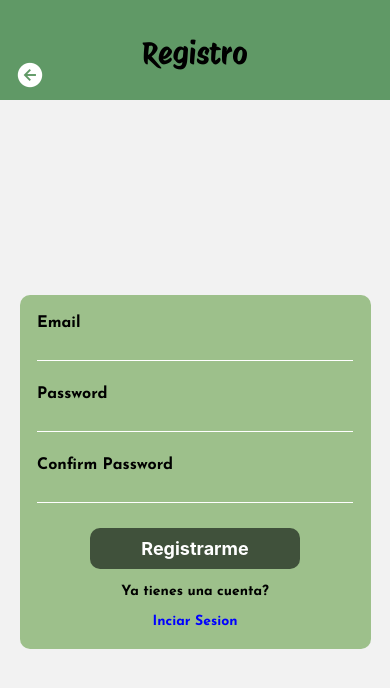
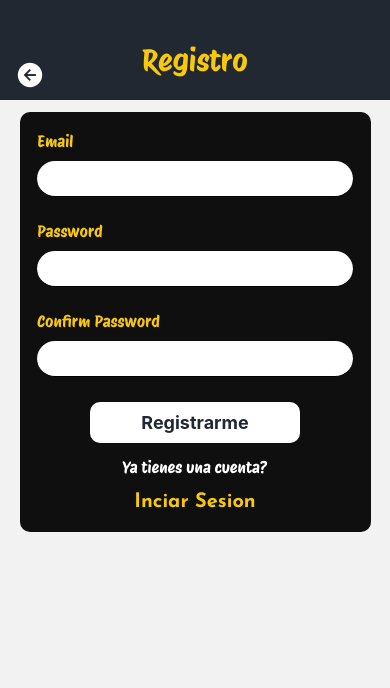
Before and after one commit to dmbruno/ReactNative-DiegoBruno, a React Native app: screen /Register in a window 390 px wide. Shown: the top 688 px of the page. Built offline with nearby package versions, Linux system fonts and the light colour scheme.

Commit message:
fix estilos

```diff
--- a/src/Components/CardCategory.js
+++ b/src/Components/CardCategory.js
@@ -21,7 +21,7 @@ export default CardCategory
 const styles = StyleSheet.create({
     container: {
         width: "80%",
-        backgroundColor: colors.green1,
+        backgroundColor: colors.NegroFondo,
         marginHorizontal: "10%",
         marginVertical: 10,
         padding: 20,
@@ -30,8 +30,9 @@ const styles = StyleSheet.create({
 
     },
     text: {
-        fontSize: 16,
-        fontFamily: Fonts.JosefinSansBold
+        fontSize: 22,
+        fontFamily: Fonts.ProtestRiotRegular,
+        color:colors.Letras
 
     }
 })
--- a/src/Components/Header.js
+++ b/src/Components/Header.js
@@ -22,7 +22,7 @@ export default Header;
 
 const styles = StyleSheet.create({
     container: {
-        backgroundColor: colors.green2,
+        backgroundColor: "#222831",
         height: 100,
         paddingTop: Platform.OS === "android" ? statusbar.currentHeight : 0,
         width: "100%",
@@ -36,7 +36,8 @@ const styles = StyleSheet.create({
     text: {
         fontSize: 30,
         fontFamily: Fonts.ProtestRiotRegular,
-        paddingTop: 5
+        paddingTop: 20,
+        color:colors.Letras
     },
     landscapeText:{
         fontSize:35,
--- a/src/Components/InputForm.js
+++ b/src/Components/InputForm.js
@@ -1,5 +1,6 @@
 import { StyleSheet, Text, View, TextInput } from 'react-native'
 import Fonts from '../utils/Global/fonts'
+import colors from '../utils/Global/Colors'
 
 const InputForm = ({label, value, onChangeText, isSecure}) => {
     return (
@@ -26,19 +27,22 @@ const styles = StyleSheet.create({
     input:{
         width:"90%",
         borderWidth:0,
+        borderRadius:20,
         borderBottomWidth:1,
-        borderBottomColor: "white",
         padding:2,
         fontFamily:Fonts.JosefinSansBold,
         fontSize:14,
         marginHorizontal:"5%",
-        marginVertical:10
+        marginVertical:10,
+        backgroundColor:"white",
+        padding:10
     },
     titleInput:{
+        color: colors.Letras,
         width:"90%",
         marginHorizontal:"5%",
         fontSize:16,
-        fontFamily: Fonts.JosefinSansBold
+        fontFamily: Fonts.ProtestRiotRegular
     },
 
 })
--- a/src/Components/Navigator/TabNavigator.js
+++ b/src/Components/Navigator/TabNavigator.js
@@ -59,7 +59,8 @@ export default TabNavigator
 
 const styles = StyleSheet.create({
     tabBar: {
-        backgroundColor: colors.green2,
+
+        backgroundColor: colors.headeryfooter,
         position: "absolute",
         height: 90,
         bottom: 25,
--- a/src/Components/OrderItem.js
+++ b/src/Components/OrderItem.js
@@ -1,10 +1,12 @@
-import { StyleSheet, Text, View } from 'react-native'
-import {Feather} from "@expo/vector-icons"
+import { Pressable, StyleSheet, Text, View } from 'react-native'
+import { Feather } from "@expo/vector-icons"
 import Fonts from '../utils/Global/fonts'
 import colors from '../utils/Global/Colors'
 
 
-const OrderItem = ({ order }) => {
+const OrderItem = ({ order, onDelete }) => {
+
+
 
     return (
         <View style={styles.card}>
@@ -14,7 +16,9 @@ const OrderItem = ({ order }) => {
                 </Text>
                 <Text style={styles.text2}>$ {order.total}</Text>
             </View>
-            <Feather name="search" size={30} color="black" />
+            <Pressable>
+                <Feather name="trash" size={30} color="black" />
+            </Pressable>
         </View>
     )
 }
@@ -23,7 +27,7 @@ export default OrderItem
 
 const styles = StyleSheet.create({
     card: {
-        backgroundColor: colors.lightGray ,
+        backgroundColor: colors.lightGray,
         borderWidth: 2,
         margin: 10,
         padding: 10,
--- a/src/Components/SubmitButton.js
+++ b/src/Components/SubmitButton.js
@@ -15,14 +15,14 @@ export default SubmitButton
 const styles = StyleSheet.create({
     button:{
         width:"60%",
-        backgroundColor: colors.green3,
+        backgroundColor: "white",
         padding:10,
         alignItems:"center",
         borderRadius:10
     },
     text:{
         textAlign:"center",
-        color:"white",
+        color: colors.headeryfooter,
         fontSize:18,
         fontWeight:"bold"
     }
--- a/src/Components/TabBarIcon.js
+++ b/src/Components/TabBarIcon.js
@@ -6,7 +6,7 @@ import colors from '../utils/Global/Colors'
 const TabBarIcon = ({title, nameIcon, focused}) => {
     return (
         <View style={styles.container}>
-            <Entypo name={nameIcon} size={25} color={focused ? colors.lightGray : colors.green1}/>
+            <Entypo name={nameIcon} size={25} color={focused ? "white": colors.Letras}/>
             <Text style={[styles.text,focused && styles.textFocused]}>{title}</Text>
         </View>
     )
@@ -17,10 +17,11 @@ export default TabBarIcon
 const styles = StyleSheet.create({
     container:{
         alignItems:"center",
+        marginLeft:7,
         top:15
     },
     text:{
-        color:colors.green1,
+        color:colors.Letras,
         fontSize:15
     },
     textFocused:{
--- a/src/Screens/Login.js
+++ b/src/Screens/Login.js
@@ -83,25 +83,27 @@ const styles = StyleSheet.create({
     },
     container: {
         width: "90%",
-        backgroundColor: colors.green1,
+        backgroundColor: colors.NegroFondo,
         gap: 15,
         borderRadius: 10,
         justifyContent: "center",
         alignItems: "center",
-        paddingVertical: 20
+        paddingVertical: 20,
+        marginBottom:300
     },
     title: {
         fontSize: 22,
         fontFamily: Fonts.ProtestRiotRegular
     },
     sub: {
-        fontSize: 14,
-        fontFamily: Fonts.JosefinSansBold
+        fontSize: 16,
+        fontFamily: Fonts.ProtestRiotRegular,
+        color:"white"
     },
     subLink: {
-        fontSize: 14,
+        fontSize: 20,
         fontFamily: Fonts.JosefinSansBold,
-        color: "blue"
+        color: colors.Letras
     },
 
 })
--- a/src/Screens/Orders.js
+++ b/src/Screens/Orders.js
@@ -2,12 +2,17 @@ import { StyleSheet, FlatList } from 'react-native'
 import OrderItem from '../Components/OrderItem'
 import { useSelector } from 'react-redux'
 import { useGetOrdersQuery } from '../app/services/orders'
+
 
 const Orders = () => {
 
     const localId = useSelector((state) => state.auth.localId)
     const { data: orders } = useGetOrdersQuery(localId)
 
+
+    if(!orders){
+        return null
+    }
 
     return (
         <FlatList
--- a/src/Screens/Profile.js
+++ b/src/Screens/Profile.js
@@ -3,6 +3,7 @@ import AddButton from '../Components/AddButton'
 import { useSelector } from 'react-redux'
 import { useGetImageQuery, useGetUserLocationQuery } from '../app/services/Profile'
 import Fonts from '../utils/Global/fonts'
+import { useState, useEffect } from 'react'
 
 
 const Profile = ({ navigation }) => {
@@ -11,6 +12,13 @@ const Profile = ({ navigation }) => {
     const {data:locationFormatted} = useGetUserLocationQuery(localId)
 
     const { data } = useGetImageQuery(localId)
+    const [address, setAddress] = useState('');
+
+    useEffect(() => {
+        if (locationFormatted) {
+            setAddress(locationFormatted.address);
+        }
+    }, [locationFormatted]);
 
     return (
         <View style={styles.container}>
@@ -19,7 +27,7 @@ const Profile = ({ navigation }) => {
                 style={styles.image}
                 resizeMode='cover'
             />
-            <Text style={styles.text}>no se ve la direccion</Text>
+            <Text style={styles.text}>{address}</Text>
             <AddButton title={"Agregar Imagen de perfil"} onPress={() => navigation.navigate("ImageSelector")} />
             <AddButton title={"Agregar Direccion"} onPress={() => navigation.navigate("LocationSelector")} />
         </View>
--- a/src/Screens/Register.js
+++ b/src/Screens/Register.js
@@ -62,6 +62,7 @@ const Register = ({ navigation }) => {
                     onChangeText={(e) => setEmail(e)}
                     isSecure={false}
                     error={errorEmail}
+
                 />
                 <InputForm
                     label="Password"
@@ -90,6 +91,7 @@ const Register = ({ navigation }) => {
 export default Register
 
 const styles = StyleSheet.create({
+
     main: {
         flex: 1,
         justifyContent: "center",
@@ -97,24 +99,22 @@ const styles = StyleSheet.create({
     },
     container: {
         width: "90%",
-        backgroundColor: colors.green1,
+        backgroundColor: colors.NegroFondo,
         gap: 15,
         borderRadius: 10,
         justifyContent: "center",
         alignItems: "center",
-        paddingVertical: 20
+        paddingVertical: 20,
+        marginBottom:300
     },
-    title: {
-        fontSize: 22,
+    sub: {
+        color:"white",
+        fontSize: 16,
         fontFamily: Fonts.ProtestRiotRegular
     },
-    sub: {
-        fontSize: 14,
-        fontFamily: Fonts.JosefinSansBold
-    },
     subLink: {
-        fontSize: 14,
+        fontSize: 20,
         fontFamily: Fonts.JosefinSansBold,
-        color: "blue"
+        color: colors.Letras
     }
 })
--- a/src/utils/Global/Colors.js
+++ b/src/utils/Global/Colors.js
@@ -3,6 +3,9 @@ const colors = {
     green1: "#9dc08b",
     green2:"#609966",
     green3:"#40513b",
+    NegroFondo: "#0F0F0F",
+    Letras: "#F6C90E",
+    headeryfooter: "#222831"
 
 }
 
```
